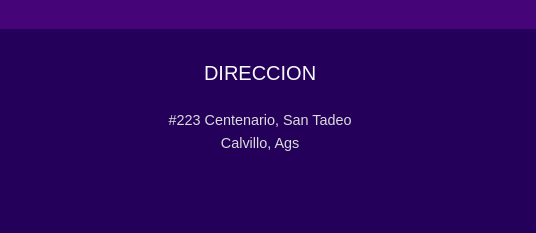
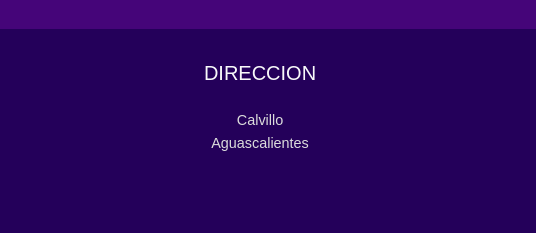
Before and after one commit to paulinaMunoz01/Portafolio.github.io, a plain HTML site: page index.html in a window 1280 px wide. Shown: the part 2264-2497 px from the top of the page, 0-536 px from the left. Drawn offline with nearby package versions, Linux system fonts and the light colour scheme.

Commit message:
Update index.html

```diff
--- a/index.html
+++ b/index.html
@@ -442,9 +442,9 @@ img {
                   <div class="col-lg-4 mb-5 mb-lg-0">
                       <h4 class="text-uppercase mb-4">DIRECCION</h4>
                       <p class="lead mb-0">
-                          #223 Centenario, San Tadeo
+                           Calvillo
                           <br />
-                          Calvillo, Ags
+                          Aguascalientes
                       </p>
                   </div>
                   <div class="col-lg-4 mb-5 mb-lg-0">
```
